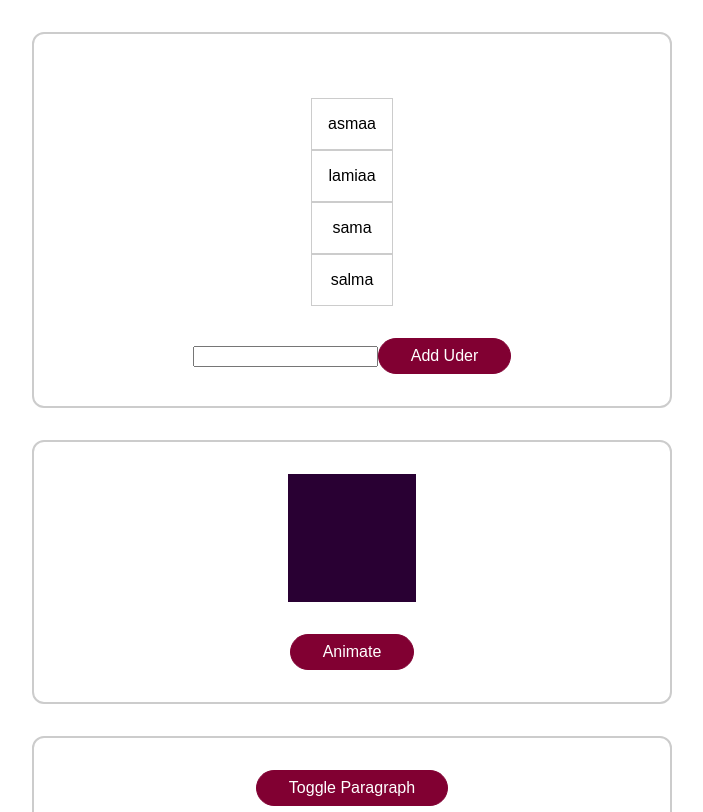
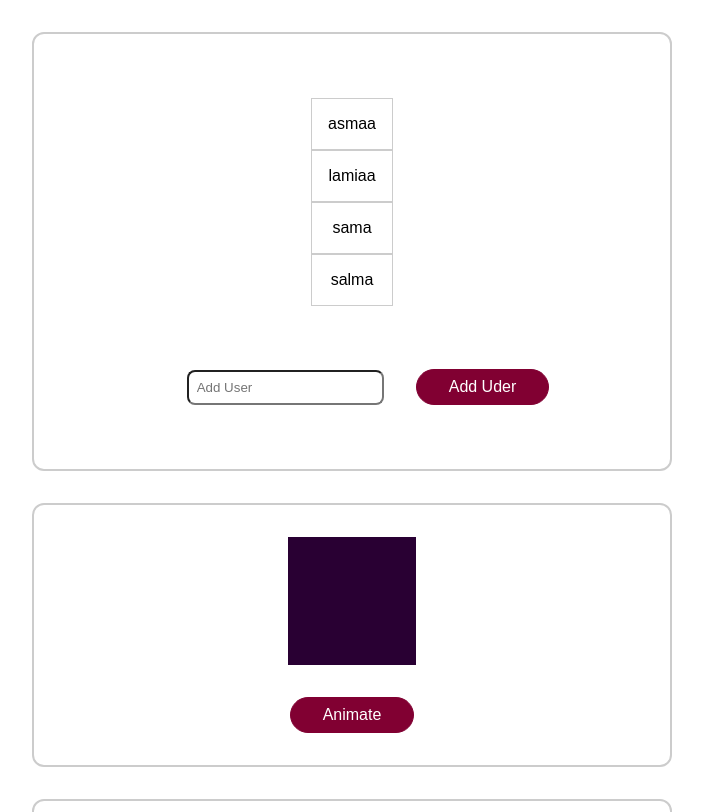
Before and after one commit to asmaaadel0/Animation-Vue-Project, a Vue app: page / in a window 1280 px wide. Shown: the top 812 px of the page, without its empty margins (288-991 px from the left). Built offline with nearby package versions, Linux system fonts and the light colour scheme.

Commit message:
update input style

```diff
--- a/src/components/ListData.vue
+++ b/src/components/ListData.vue
@@ -7,7 +7,14 @@
     </transition-group>
   </ul>
   <div>
-        <input type="text" name="" ref="userNameInput" id="">
+    <input
+      type="text"
+      name=""
+      ref="userNameInput"
+      id=""
+      class="input"
+      placeholder="Add User"
+    />
     <button @click="addUser">Add Uder</button>
   </div>
 </template>
@@ -15,21 +22,26 @@
 export default {
   data() {
     return {
-            users: ['asmaa', 'lamiaa', 'sama', 'salma']
-        }
+      users: ["asmaa", "lamiaa", "sama", "salma"],
+    };
   },
   methods: {
     removeUser(user) {
-            this.users = this.users.filter(usr => usr !== user);
+      this.users = this.users.filter((usr) => usr !== user);
     },
     addUser() {
       const enteredUserName = this.$refs.userNameInput.value;
       this.users.unshift(enteredUserName);
     },
-    }
-}
+  },
+};
 </script>
 <style scoped>
+.input {
+  margin: 2rem;
+  padding: 0.5rem;
+  border-radius: 0.5rem;
+}
 ul {
   list-style: none;
   margin: 1rem 0;
@@ -66,7 +78,7 @@ li {
   opacity: 1;
   transform: translateX(30px);
 }
-.list-data-move{
+.list-data-move {
   transition: transform 0.8s ease;
 }
 </style>
```
Lines whose indentation alone changed are shown as unchanged.
